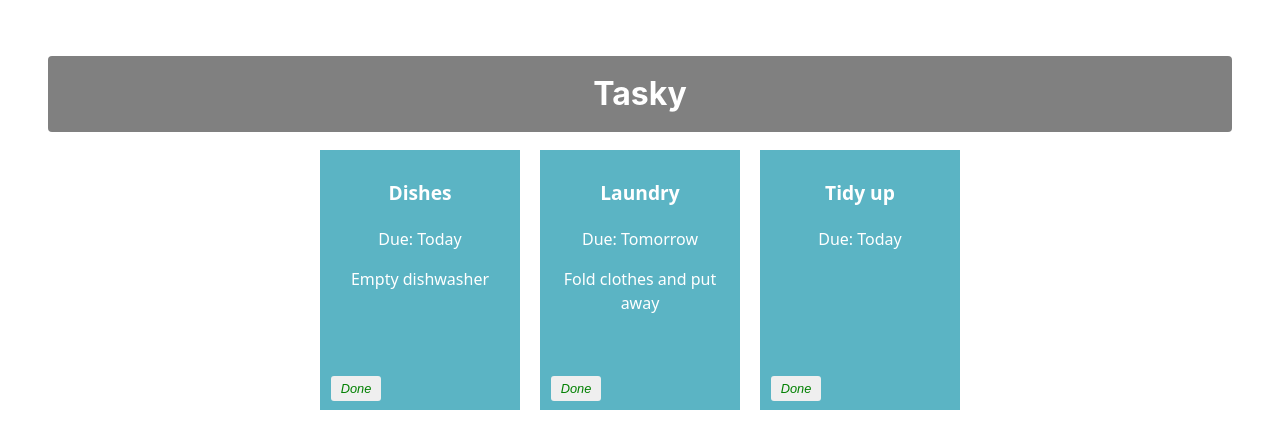
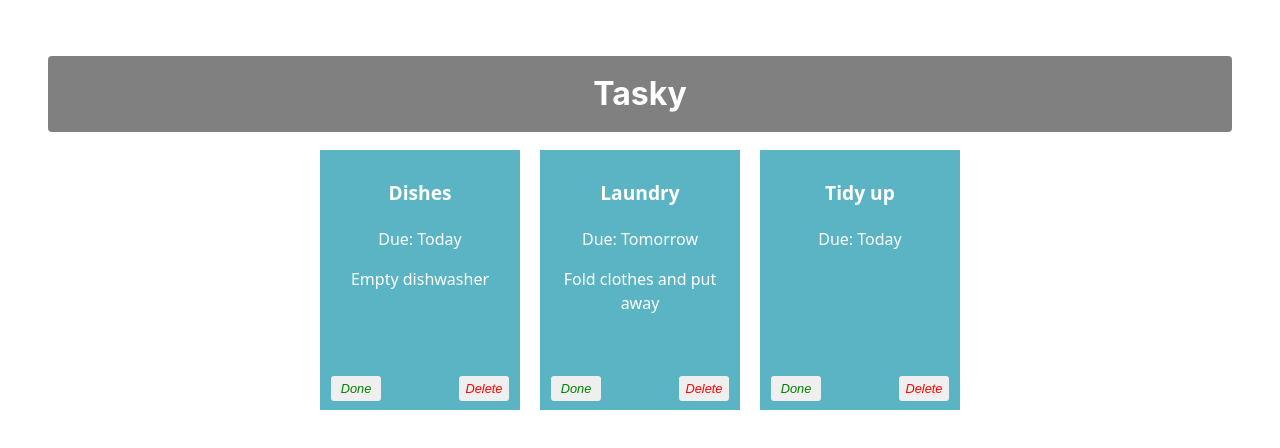
Before and after one commit to 20107335/react-basics-labs, a React (Vite) app in the folder tasky/: page / in a window 1280 px wide. Shown: the top 448 px of the page. Built offline with nearby package versions, Linux system fonts and the light colour scheme.

Commit message:
Delete a Task

```diff
--- a/tasky/src/App.css
+++ b/tasky/src/App.css
@@ -29,6 +29,13 @@
   color: green;
 }
 
+.deleteButton {
+  position: absolute;
+  bottom: 5px;
+  right: 5px;
+  color: red;
+}
+
 .card {
   display: inline-block;
   vertical-align: top;
--- a/tasky/src/App.jsx
+++ b/tasky/src/App.jsx
@@ -19,6 +19,12 @@
     console.log(`${taskIndex} ${tasks[taskIndex].done}`);
   }
 
+  const deleteHandler = (taskIndex) => {
+    const tasks = [...taskState.tasks];
+    tasks.splice(taskIndex, 1);
+    setTaskState({tasks});
+  }
+
   return (
     <div className="container">
       <h1>Tasky</h1>
@@ -29,6 +35,7 @@
       deadline={task.deadline}
       key={task.id}
       markDone={() => doneHandler(index)}
+      deleteTask = {() => deleteHandler(index)}
     />
   ))}
     </div>
--- a/tasky/src/components/Task.jsx
+++ b/tasky/src/components/Task.jsx
@@ -9,6 +9,7 @@
             <p>{props.priority} </p>
             <p>{props.children}</p>
            <button onClick={props.markDone} className='doneButton'>Done</button>
+           <button className='deleteButton' onClick={props.deleteTask}>Delete</button>
         </div>
     )
 }
```
